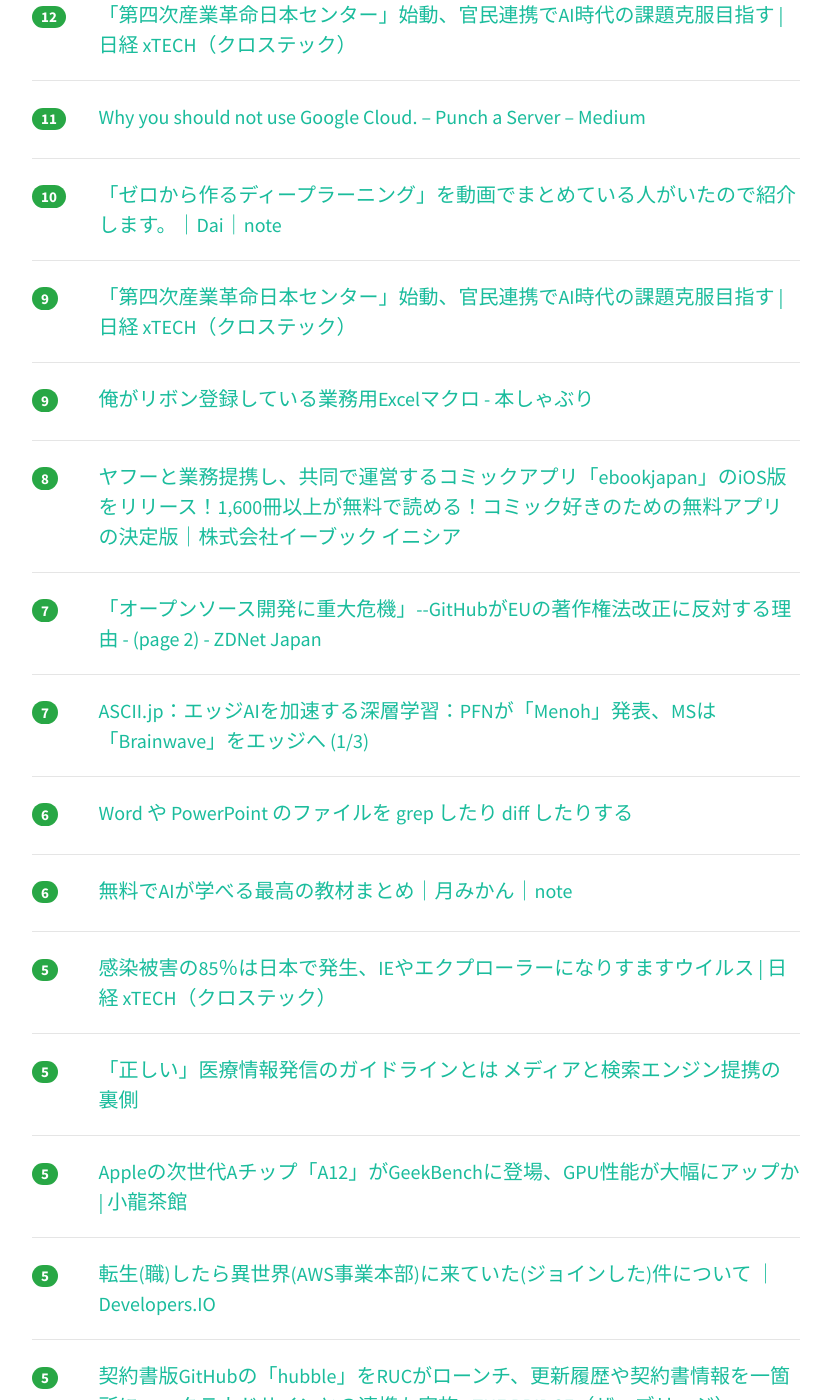
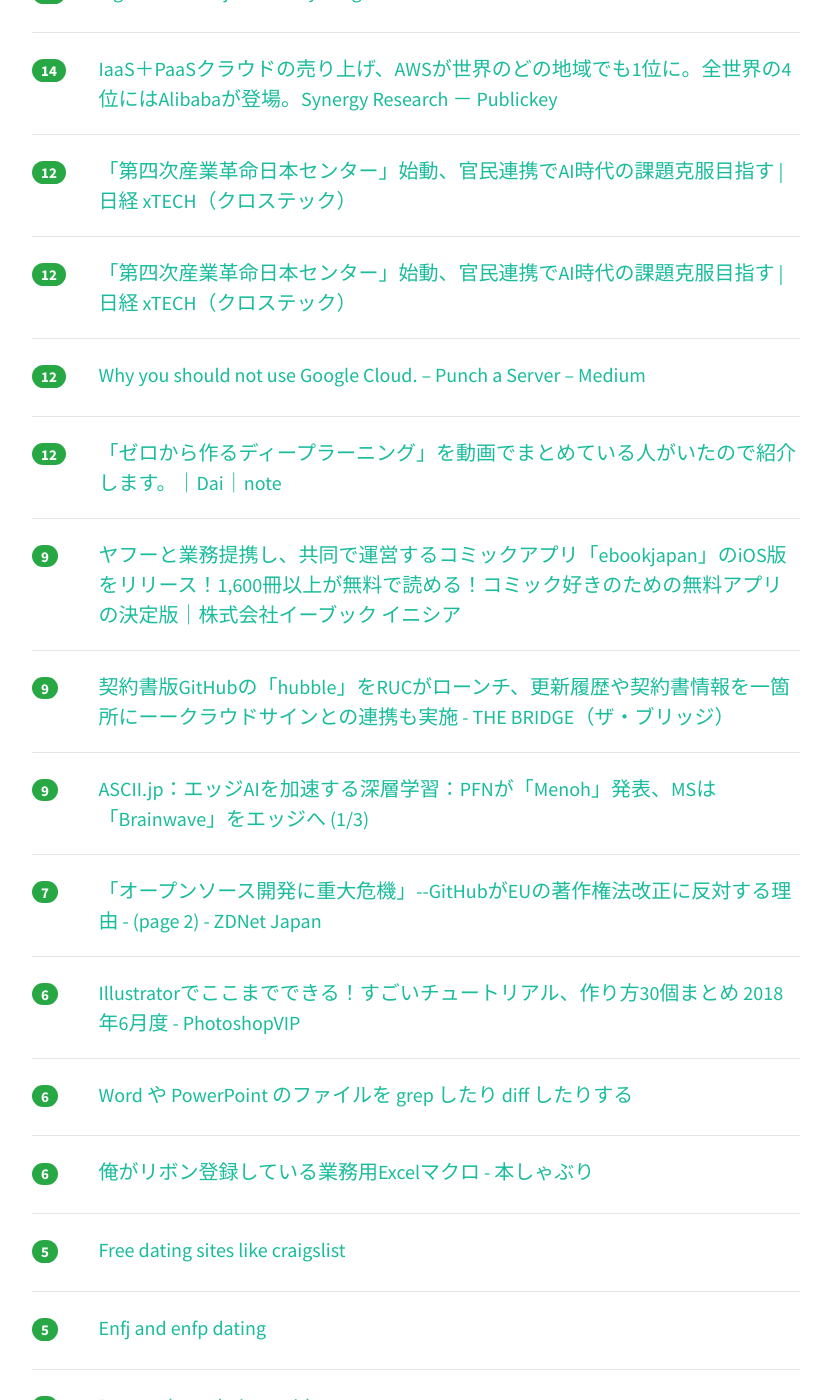
Before and after one commit to yatta47/hatena-matome-site, a Jekyll site: the page built from _posts/2018-07-03-hatena.md, in a window 1280 px wide and 1400 px high, scrolled down 886 px. Shown: the whole window, without its empty margins (224-1053 px from the left). Built offline with Jekyll 4.4.1, drawn with Linux system fonts in a browser that asks for light colours; nearby versions of some CDN libraries; some of the changed text lies outside the part shown.

Commit message:
Updated 2018-07-03

```diff
--- a/_posts/2018-07-03-hatena.md
+++ b/_posts/2018-07-03-hatena.md
@@ -1,24 +1,34 @@
 ---
 layout: post
 title:  "2018-07-03 はてぶIT"
-date:   2018-07-03 08:01:25
+date:   2018-07-03 09:02:24
 tags: [it-hotentry]
 ---
-25 件のデータあり
+33 件のデータあり
 
 <hr><div class="row">
-<div class="col-1"><span class="badge badge-pill badge-success h2">26</span></div>
+<div class="col-1"><span class="badge badge-pill badge-success h2">41</span></div>
+<div class="col-11"><a href='https://www.slideshare.net/ShingoOmura/ss-103946354' target='_blank'>分散システムの限界について知ろう</a></div>
+</div>
+<hr>
+<div class="row">
+<div class="col-1"><span class="badge badge-pill badge-success h2">38</span></div>
 <div class="col-11"><a href='https://www.publickey1.jp/blog/18/eclipseeclipse_photonjava_10rustc.html' target='_blank'>Eclipse最新版「Eclipse Photon」リリース。Java 10に加え、RustとC#をサポート － Publickey</a></div>
 </div>
 <hr>
 <div class="row">
-<div class="col-1"><span class="badge badge-pill badge-success h2">23</span></div>
-<div class="col-11"><a href='https://www.slideshare.net/ShingoOmura/ss-103946354' target='_blank'>分散システムの限界について知ろう</a></div>
+<div class="col-1"><span class="badge badge-pill badge-success h2">19</span></div>
+<div class="col-11"><a href='https://shiropen.com/seamless/lightform-lmf1' target='_blank'>元Microsoft Researchメンバーらで設立したチーム、手軽にプロジェクションマッピングができるデバイス「LMF-1」販売開始。699ドル。日本はまだ | Seamless</a></div>
 </div>
 <hr>
 <div class="row">
-<div class="col-1"><span class="badge badge-pill badge-success h2">15</span></div>
-<div class="col-11"><a href='https://shiropen.com/seamless/lightform-lmf1' target='_blank'>元Microsoft Researchメンバーらで設立したチーム、手軽にプロジェクションマッピングができるデバイス「LMF-1」販売開始。699ドル。日本はまだ | Seamless</a></div>
+<div class="col-1"><span class="badge badge-pill badge-success h2">18</span></div>
+<div class="col-11"><a href='https://note.mu/tsukimikan/n/n64acb07a9ee2' target='_blank'>無料でAIが学べる最高の教材まとめ｜月みかん｜note</a></div>
+</div>
+<hr>
+<div class="row">
+<div class="col-1"><span class="badge badge-pill badge-success h2">16</span></div>
+<div class="col-11"><a href='http://honeshabri.hatenablog.com/entry/excel_macro' target='_blank'>俺がリボン登録している業務用Excelマクロ - 本しゃぶり</a></div>
 </div>
 <hr>
 <div class="row">
@@ -27,7 +37,7 @@ tags: [it-hotentry]
 </div>
 <hr>
 <div class="row">
-<div class="col-1"><span class="badge badge-pill badge-success h2">13</span></div>
+<div class="col-1"><span class="badge badge-pill badge-success h2">14</span></div>
 <div class="col-11"><a href='https://www.publickey1.jp/blog/18/iaaspaasaws14ibmalibabasynergy_research.html' target='_blank'>IaaS＋PaaSクラウドの売り上げ、AWSが世界のどの地域でも1位に。全世界の4位にはAlibabaが登場。Synergy Research － Publickey</a></div>
 </div>
 <hr>
@@ -37,28 +47,33 @@ tags: [it-hotentry]
 </div>
 <hr>
 <div class="row">
-<div class="col-1"><span class="badge badge-pill badge-success h2">11</span></div>
+<div class="col-1"><span class="badge badge-pill badge-success h2">12</span></div>
+<div class="col-11"><a href='https://tech.nikkeibp.co.jp/atcl/nxt/news/18/01818/' target='_blank'>「第四次産業革命日本センター」始動、官民連携でAI時代の課題克服目指す | 日経 xTECH（クロステック）</a></div>
+</div>
+<hr>
+<div class="row">
+<div class="col-1"><span class="badge badge-pill badge-success h2">12</span></div>
 <div class="col-11"><a href='https://medium.com/@serverpunch/75ea2aec00de' target='_blank'>Why you should not use Google Cloud. – Punch a Server – Medium</a></div>
 </div>
 <hr>
 <div class="row">
-<div class="col-1"><span class="badge badge-pill badge-success h2">10</span></div>
+<div class="col-1"><span class="badge badge-pill badge-success h2">12</span></div>
 <div class="col-11"><a href='https://ift.tt/2IEDvuV' target='_blank'>「ゼロから作るディープラーニング」を動画でまとめている人がいたので紹介します。｜Dai｜note</a></div>
 </div>
 <hr>
 <div class="row">
 <div class="col-1"><span class="badge badge-pill badge-success h2">9</span></div>
-<div class="col-11"><a href='https://tech.nikkeibp.co.jp/atcl/nxt/news/18/01818/' target='_blank'>「第四次産業革命日本センター」始動、官民連携でAI時代の課題克服目指す | 日経 xTECH（クロステック）</a></div>
+<div class="col-11"><a href='https://prtimes.jp/main/html/rd/p/000000705.000001485.html' target='_blank'>ヤフーと業務提携し、共同で運営するコミックアプリ「ebookjapan」のiOS版をリリース！1,600冊以上が無料で読める！コミック好きのための無料アプリの決定版｜株式会社イーブック イニシア</a></div>
 </div>
 <hr>
 <div class="row">
 <div class="col-1"><span class="badge badge-pill badge-success h2">9</span></div>
-<div class="col-11"><a href='http://honeshabri.hatenablog.com/entry/excel_macro' target='_blank'>俺がリボン登録している業務用Excelマクロ - 本しゃぶり</a></div>
+<div class="col-11"><a href='http://thebridge.jp/2018/07/hubble-release' target='_blank'>契約書版GitHubの「hubble」をRUCがローンチ、更新履歴や契約書情報を一箇所にーークラウドサインとの連携も実施 - THE BRIDGE（ザ・ブリッジ）</a></div>
 </div>
 <hr>
 <div class="row">
-<div class="col-1"><span class="badge badge-pill badge-success h2">8</span></div>
-<div class="col-11"><a href='https://prtimes.jp/main/html/rd/p/000000705.000001485.html' target='_blank'>ヤフーと業務提携し、共同で運営するコミックアプリ「ebookjapan」のiOS版をリリース！1,600冊以上が無料で読める！コミック好きのための無料アプリの決定版｜株式会社イーブック イニシア</a></div>
+<div class="col-1"><span class="badge badge-pill badge-success h2">9</span></div>
+<div class="col-11"><a href='http://ascii.jp/elem/000/001/702/1702578/' target='_blank'>ASCII.jp：エッジAIを加速する深層学習：PFNが「Menoh」発表、MSは「Brainwave」をエッジへ (1/3)</a></div>
 </div>
 <hr>
 <div class="row">
@@ -67,8 +82,8 @@ tags: [it-hotentry]
 </div>
 <hr>
 <div class="row">
-<div class="col-1"><span class="badge badge-pill badge-success h2">7</span></div>
-<div class="col-11"><a href='http://ascii.jp/elem/000/001/702/1702578/' target='_blank'>ASCII.jp：エッジAIを加速する深層学習：PFNが「Menoh」発表、MSは「Brainwave」をエッジへ (1/3)</a></div>
+<div class="col-1"><span class="badge badge-pill badge-success h2">6</span></div>
+<div class="col-11"><a href='http://photoshopvip.net/109750' target='_blank'>Illustratorでここまでできる！すごいチュートリアル、作り方30個まとめ 2018年6月度 - PhotoshopVIP</a></div>
 </div>
 <hr>
 <div class="row">
@@ -78,7 +93,22 @@ tags: [it-hotentry]
 <hr>
 <div class="row">
 <div class="col-1"><span class="badge badge-pill badge-success h2">6</span></div>
-<div class="col-11"><a href='https://note.mu/tsukimikan/n/n64acb07a9ee2' target='_blank'>無料でAIが学べる最高の教材まとめ｜月みかん｜note</a></div>
+<div class="col-11"><a href='https://ift.tt/2MGobjM' target='_blank'>俺がリボン登録している業務用Excelマクロ - 本しゃぶり</a></div>
+</div>
+<hr>
+<div class="row">
+<div class="col-1"><span class="badge badge-pill badge-success h2">5</span></div>
+<div class="col-11"><a href='http://irpv.tk/' target='_blank'>Free dating sites like craigslist</a></div>
+</div>
+<hr>
+<div class="row">
+<div class="col-1"><span class="badge badge-pill badge-success h2">5</span></div>
+<div class="col-11"><a href='http://kabarangay.tk/' target='_blank'>Enfj and enfp dating</a></div>
+</div>
+<hr>
+<div class="row">
+<div class="col-1"><span class="badge badge-pill badge-success h2">5</span></div>
+<div class="col-11"><a href='http://bajolasestrellas.tk/' target='_blank'>Dream about dating a girl</a></div>
 </div>
 <hr>
 <div class="row">
@@ -103,12 +133,22 @@ tags: [it-hotentry]
 <hr>
 <div class="row">
 <div class="col-1"><span class="badge badge-pill badge-success h2">5</span></div>
-<div class="col-11"><a href='http://thebridge.jp/2018/07/hubble-release' target='_blank'>契約書版GitHubの「hubble」をRUCがローンチ、更新履歴や契約書情報を一箇所にーークラウドサインとの連携も実施 - THE BRIDGE（ザ・ブリッジ）</a></div>
+<div class="col-11"><a href='http://www.itmedia.co.jp/news/articles/1807/02/news112.html' target='_blank'>「重要インフラ」のIoT機器、150件に脆弱性　総務省が調査 - ITmedia NEWS</a></div>
 </div>
 <hr>
 <div class="row">
-<div class="col-1"><span class="badge badge-pill badge-success h2">4</span></div>
-<div class="col-11"><a href='http://photoshopvip.net/109750' target='_blank'>Illustratorでここまでできる！すごいチュートリアル、作り方30個まとめ 2018年6月度 - PhotoshopVIP</a></div>
+<div class="col-1"><span class="badge badge-pill badge-success h2">5</span></div>
+<div class="col-11"><a href='https://tk-secu.hateblo.jp/entry/2018/07/01/121238' target='_blank'>Windowsのイベントログ（Security）を見る①　～Microsoft Message Analyzerのススメ～ - サイバーセキュリティはじめました</a></div>
+</div>
+<hr>
+<div class="row">
+<div class="col-1"><span class="badge badge-pill badge-success h2">5</span></div>
+<div class="col-11"><a href='http://asd358.tk/' target='_blank'>Best gay dating websites india</a></div>
+</div>
+<hr>
+<div class="row">
+<div class="col-1"><span class="badge badge-pill badge-success h2">5</span></div>
+<div class="col-11"><a href='http://jocurifotbal.tk/' target='_blank'>Double your dating 3rd edition</a></div>
 </div>
 <hr>
 <div class="row">
@@ -118,16 +158,16 @@ tags: [it-hotentry]
 <hr>
 <div class="row">
 <div class="col-1"><span class="badge badge-pill badge-success h2">4</span></div>
-<div class="col-11"><a href='https://ift.tt/2MGobjM' target='_blank'>俺がリボン登録している業務用Excelマクロ - 本しゃぶり</a></div>
+<div class="col-11"><a href='https://www.nttdocomo.co.jp/biz/service/dmagazine/' target='_blank'>dマガジン for Biz | サービス・ソリューション | 法人のお客さま | NTTドコモ</a></div>
 </div>
 <hr>
 <div class="row">
-<div class="col-1"><span class="badge badge-pill badge-success h2">3</span></div>
-<div class="col-11"><a href='http://www.itmedia.co.jp/news/articles/1807/02/news112.html' target='_blank'>「重要インフラ」のIoT機器、150件に脆弱性　総務省が調査 - ITmedia NEWS</a></div>
+<div class="col-1"><span class="badge badge-pill badge-success h2">4</span></div>
+<div class="col-11"><a href='https://internet.watch.impress.co.jp/docs/yajiuma/1130816.html' target='_blank'>京都大学、貴重資料のデジタル化と公開を進めるための基金を設立、寄付を受付中【やじうまWatch】 - INTERNET Watch</a></div>
 </div>
 <hr>
 <div class="row">
-<div class="col-1"><span class="badge badge-pill badge-success h2">3</span></div>
-<div class="col-11"><a href='https://tk-secu.hateblo.jp/entry/2018/07/01/121238' target='_blank'>Windowsのイベントログ（Security）を見る①　～Microsoft Message Analyzerのススメ～ - サイバーセキュリティはじめました</a></div>
+<div class="col-1"><span class="badge badge-pill badge-success h2">4</span></div>
+<div class="col-11"><a href='https://gigazine.net/news/20180703-quantum-computing-expert-explains-concept/' target='_blank'>専門家は知識も経験も違う人々に対し「量子コンピューター」をどのように説明するのか？ - GIGAZINE</a></div>
 </div>
 <hr>
```
